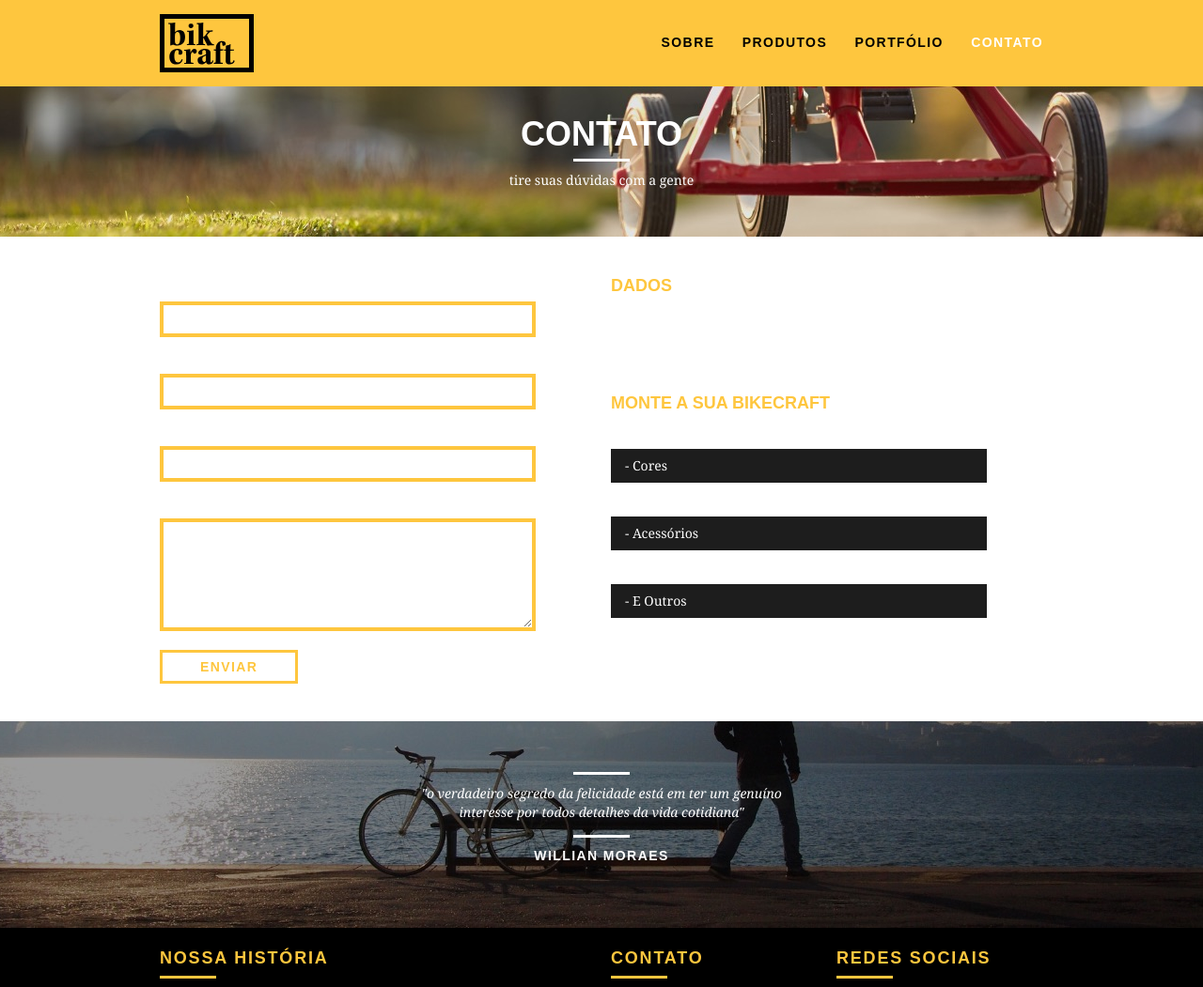
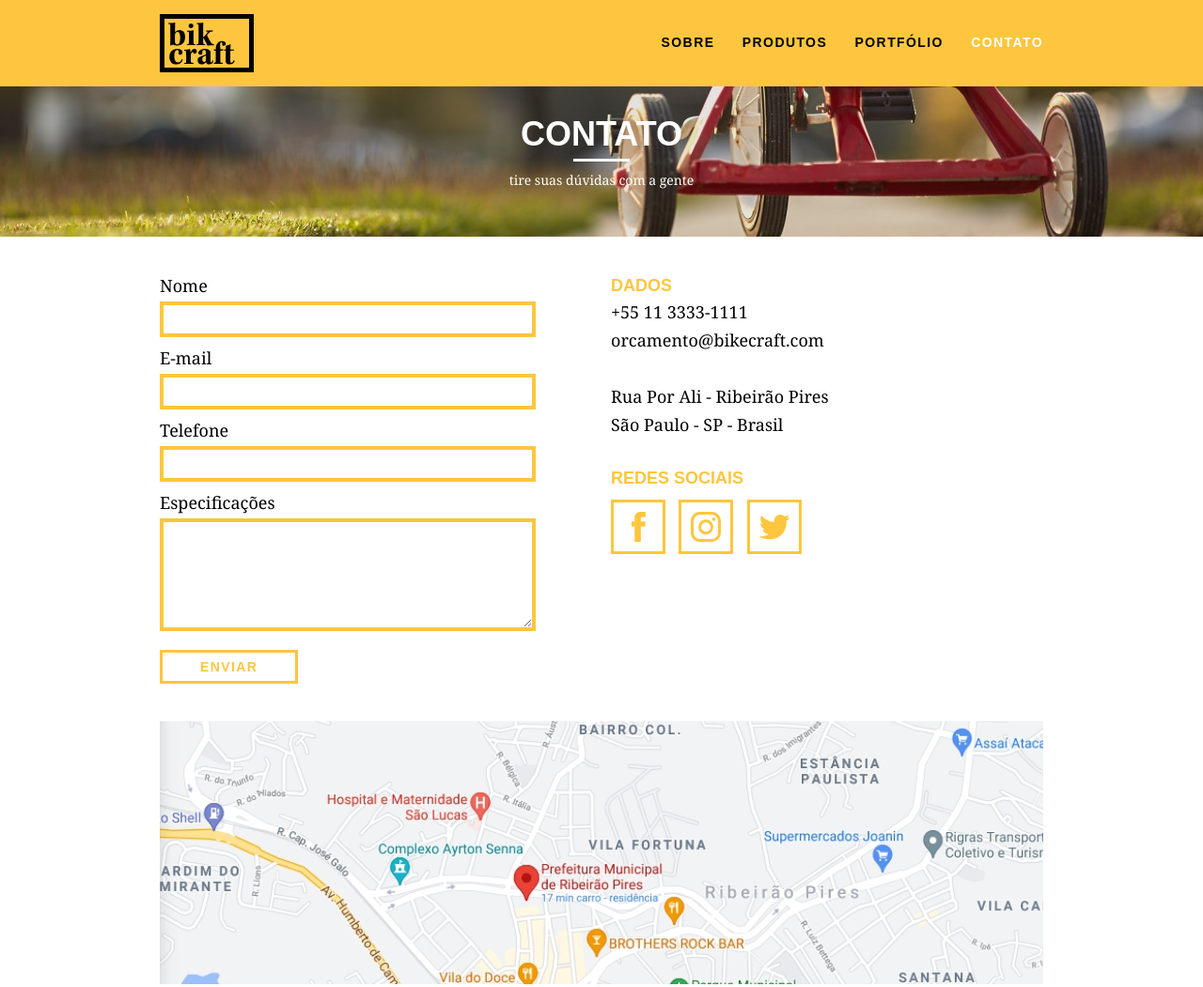
Before and after one commit to Lucas-Evang/Bikecraft, a plain HTML site: page web/contato.html in a window 1280 px wide. Shown: the top 1051 px of the page at 94% size. Drawn offline with Linux system fonts and the light colour scheme.

Commit message:
site concluído sem responsivo

```diff
--- a/web/contato.html
+++ b/web/contato.html
@@ -45,22 +45,25 @@
       <input type="text" name="telefone">
       <label for="espec">Especificações</label>
       <textarea id="espec"></textarea>
-      <button type="submit" class="btn">Enviar</button>
+      <button type="submit" class="btn btn-preto">Enviar</button>
     </form>
-    <div class="orcamento_dados grid-8">
+    <div class="contato_dados grid-8">
       <h3>Dados</h3>
       <span>+55 11 3333-1111</span>
-      <span class="dados_email">orcamento@bikecraft.com</span>
-      <h3>Monte a sua Bikecraft</h3>
-      <p>Escolha as especificações</p>
+      <span>orcamento@bikecraft.com</span>
+      <span>Rua Por Ali - Ribeirão Pires</span>
+      <span>São Paulo - SP - Brasil</span>
+      <h3>Redes Sociais</h3>
       <ul>
-        <li>- Cores</li>
-        <li>- Estilo</li>
-        <li>- Acessórios</li>
-        <li>- Medidas</li>
-        <li>- E Outros</li>
+        <li> <a href="http://facebook.com" target="_blank"><img src="img/redes-sociais/facebook.svg" alt="Bikcraft facebook"></a></li>
+        <li><a href="http://instagram.com" target="_blank"><img src="img/redes-sociais/instagram.svg" alt="Bikcraft facebook"></a> </li>
+        <li><a href="http://twitter.com" target="_blank"><img src="img/redes-sociais/twitter.svg" alt="Bikcraft facebook"></a> </li>
       </ul>
     </div>
+  </section>
+
+  <section class="container contato_mapa">
+    <a href="https://www.google.com/maps/d/viewer?ie=UTF8&hl=pt-BR&msa=0&ll=-23.70744899999998%2C-46.413975&spn=0.006876%2C0.011265&z=16&source=embed&mid=1Z8PajYwtw4V1bIOh1ymeHSAvytQ" target="_blank" class="grid-16"><img src="img/endereco-bikecraft.jpg" alt="endereco bikecraft"></a>
   </section>
 
   <section class="quebra">
--- a/web/css/contato.css
+++ b/web/css/contato.css
@@ -15,7 +15,6 @@
 
 .contato_form label {
   display: block;
-  color: #fff;
   font-family: Georgia, "Times New Roman", Times, serif;
   font-size: 18px;
   line-height: 25px;
@@ -27,7 +26,6 @@
   width: 100%;
   border: 4px solid #fec63e;
   background: none;
-  color: #fff;
   padding: 7px 10px;
   outline: none;
   font-size: 14px;
@@ -41,7 +39,6 @@
   height: 120px;
   border: 4px solid #fec63e;
   background: none;
-  color: #fff;
   padding: 7px 10px;
   outline: none;
   font-size: 14px;
@@ -54,11 +51,7 @@
   padding: 7px 40px;
 }
 
-.orcamento_dados {
-  color: #fff;
-}
-
-.orcamento_dados h3 {
+.contato_dados h3 {
   font-size: 18px;
   text-transform: uppercase;
   color: #fec63e;
@@ -66,31 +59,36 @@
   font-weight: bold;
 }
 
-.orcamento_dados span {
+.contato_dados span {
   display: block;
   font-size: 18px;
   line-height: 30px;
   font-family: Georgia, "Times New Roman", Times, serif;
 }
 
-.dados_email {
-  margin-bottom: 40px;
+.contato_dados span:nth-of-type(even) {
+  margin-bottom: 30px;
 }
 
-.orcamento_dados ul {
-  padding-right: 60px;
+.contato_dados ul {
+  margin-top: 10px;
 }
 
-.orcamento_dados ul li {
-  font-family: Georgia, "Times New Roman", Times, serif;
-  font-size: 14px;
-  padding: 10px 15px;
+.contato_dados ul li {
+  display: inline-block;
+  margin-right: 10px;
 }
 
-.orcamento_dados ul li:nth-child(odd) {
-  background: #1d1d1d;
+.contato_dados ul li a {
+  border: 3px solid #fec63e;
+  display: block;
+  padding: 10px;
 }
 
-.orcamento_dados p {
-  margin: 8px 0;
+.contato_dados ul li a:hover {
+  border-color: #000;
 }
+
+.contato_mapa {
+  margin-bottom: 60px;
+}
--- a/web/css/produtos.css
+++ b/web/css/produtos.css
@@ -153,7 +153,7 @@
   font-family: Georgia, "Times New Roman", Times, serif;
 }
 
-.dados_email {
+.orcamento_dados span:nth-of-type(2) {
   margin-bottom: 40px;
 }
 
```
